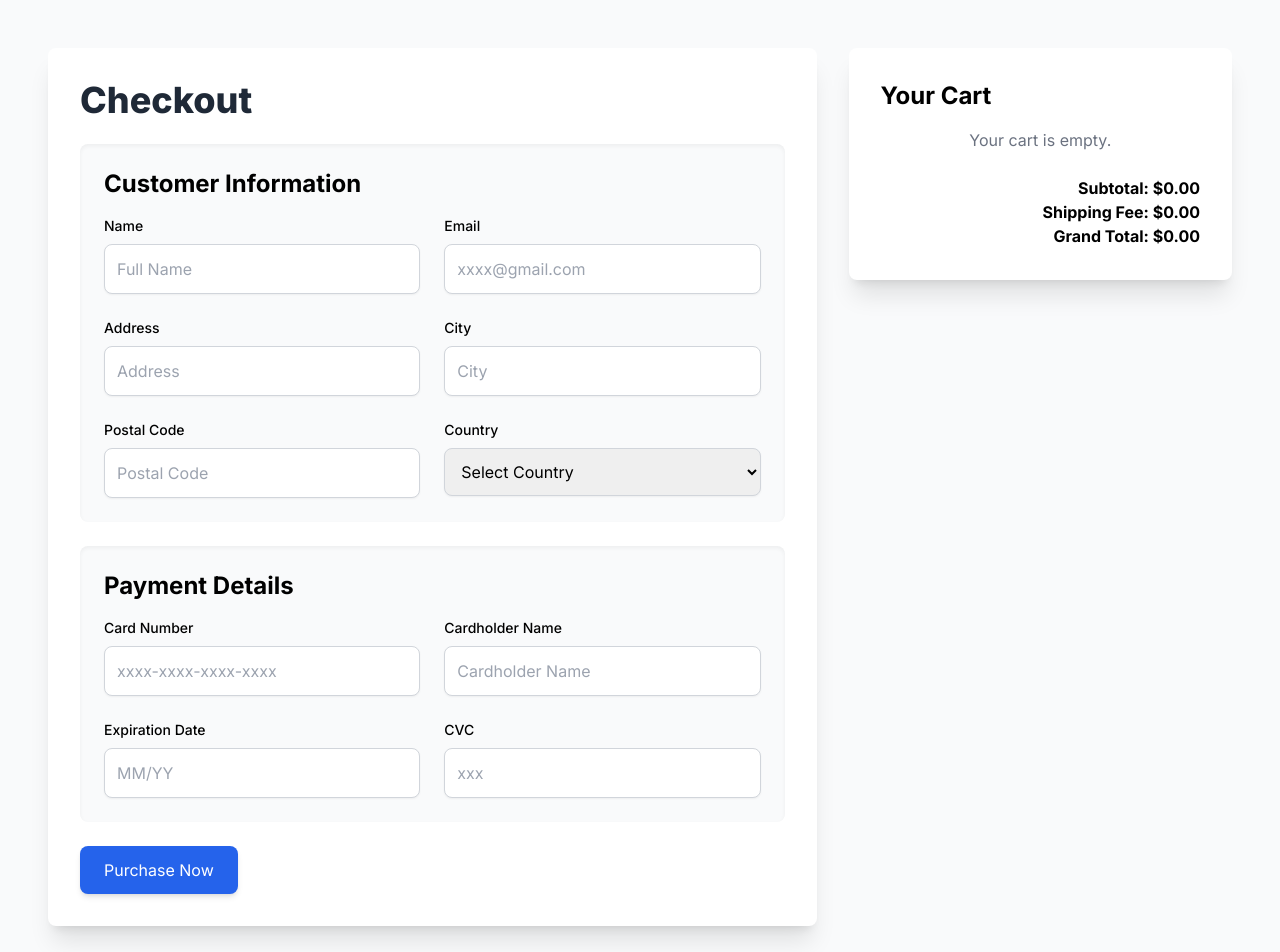
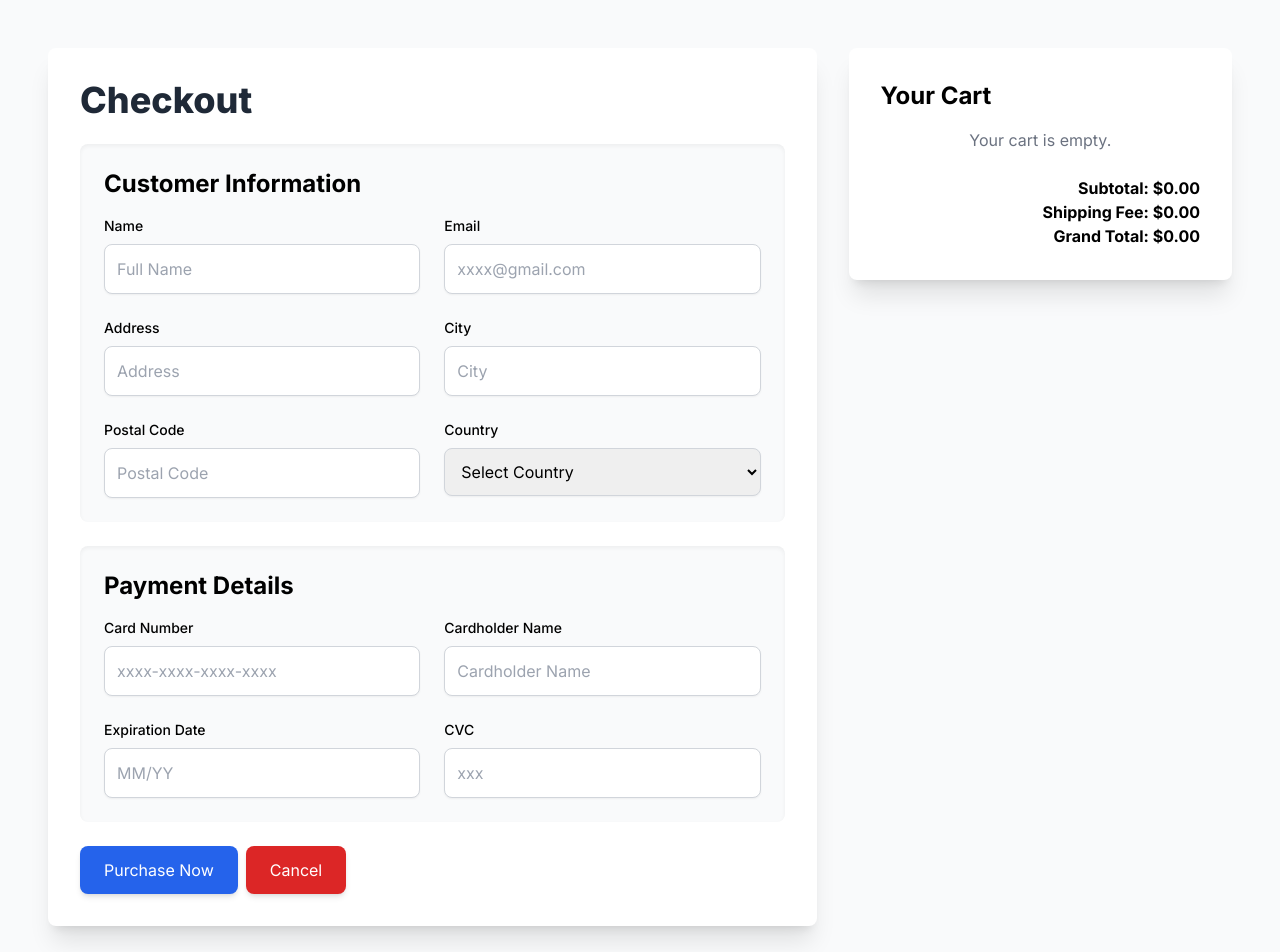
Before and after one commit to TrinaKeen/ClickNShop, a Next.js app: page /checkout in a window 1280 px wide. Shown: the top 952 px of the page. Built offline with nearby package versions, Linux system fonts and the light colour scheme.

Commit message:
Update page.js

```diff
--- a/app/checkout/page.js
+++ b/app/checkout/page.js
@@ -170,6 +170,11 @@ const CheckoutPage = () => {
       setPaymentSuccess(true);
       setLoading(false);
     }, 2000);
+  };
+
+
+  const handleCancel = () => {
+    window.location.href = '/';
   };
 
   const formatAmount = (amount) => {
@@ -386,6 +391,13 @@ const CheckoutPage = () => {
           >
             {loading ? 'Processing...' : 'Purchase Now'}
           </button>
+          <button
+              type="button"
+              onClick={handleCancel}
+              className="bg-red-600 text-white py-3 px-6 rounded-lg shadow-md hover:bg-red-700 focus:outline-none focus:ring-2 focus:ring-red-500 transition ml-2"
+            >
+              Cancel
+            </button>
           {paymentError && <div className="mt-4 text-red-500 font-medium">{paymentError}</div>}
         </form>
       </div>
```
